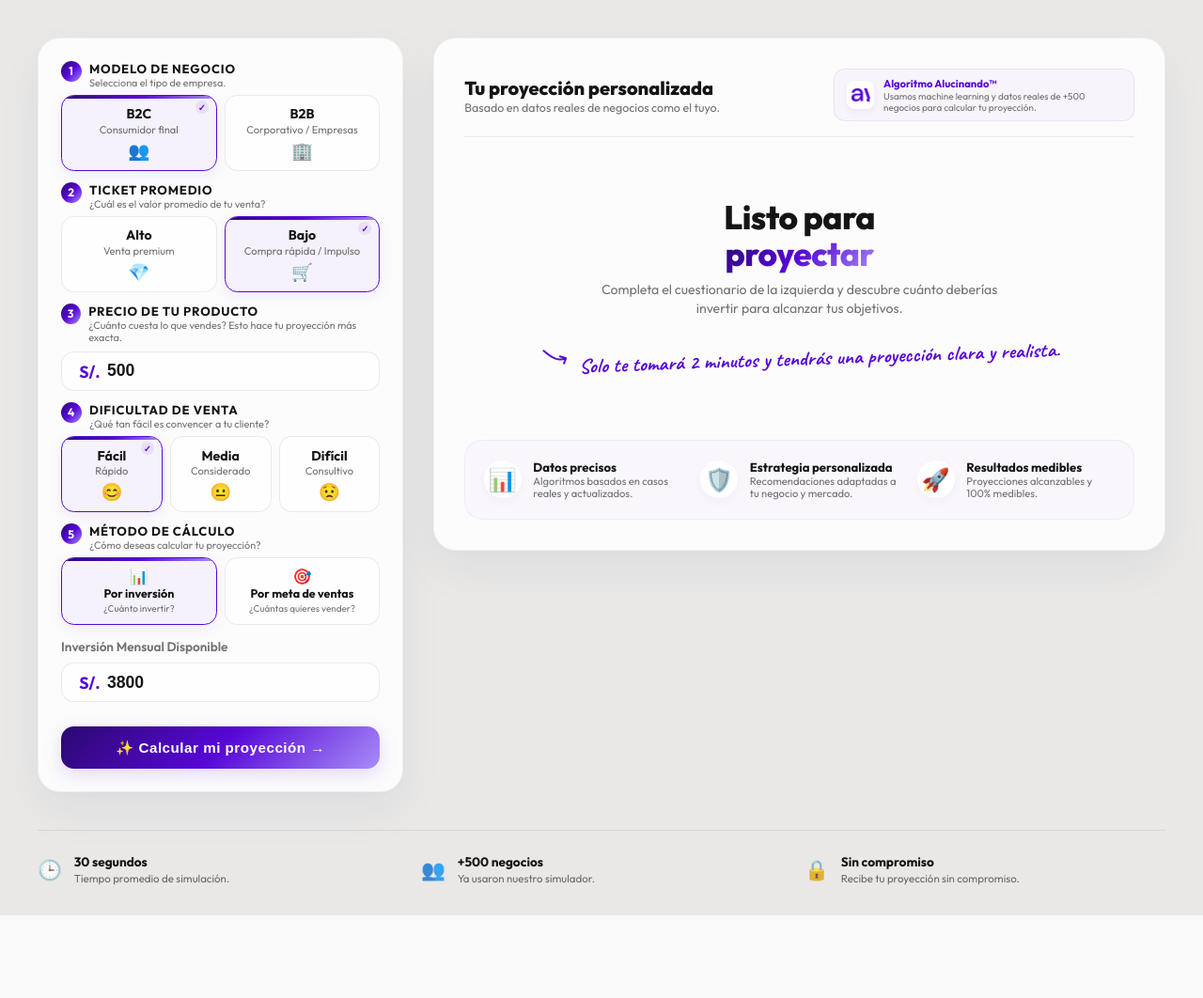
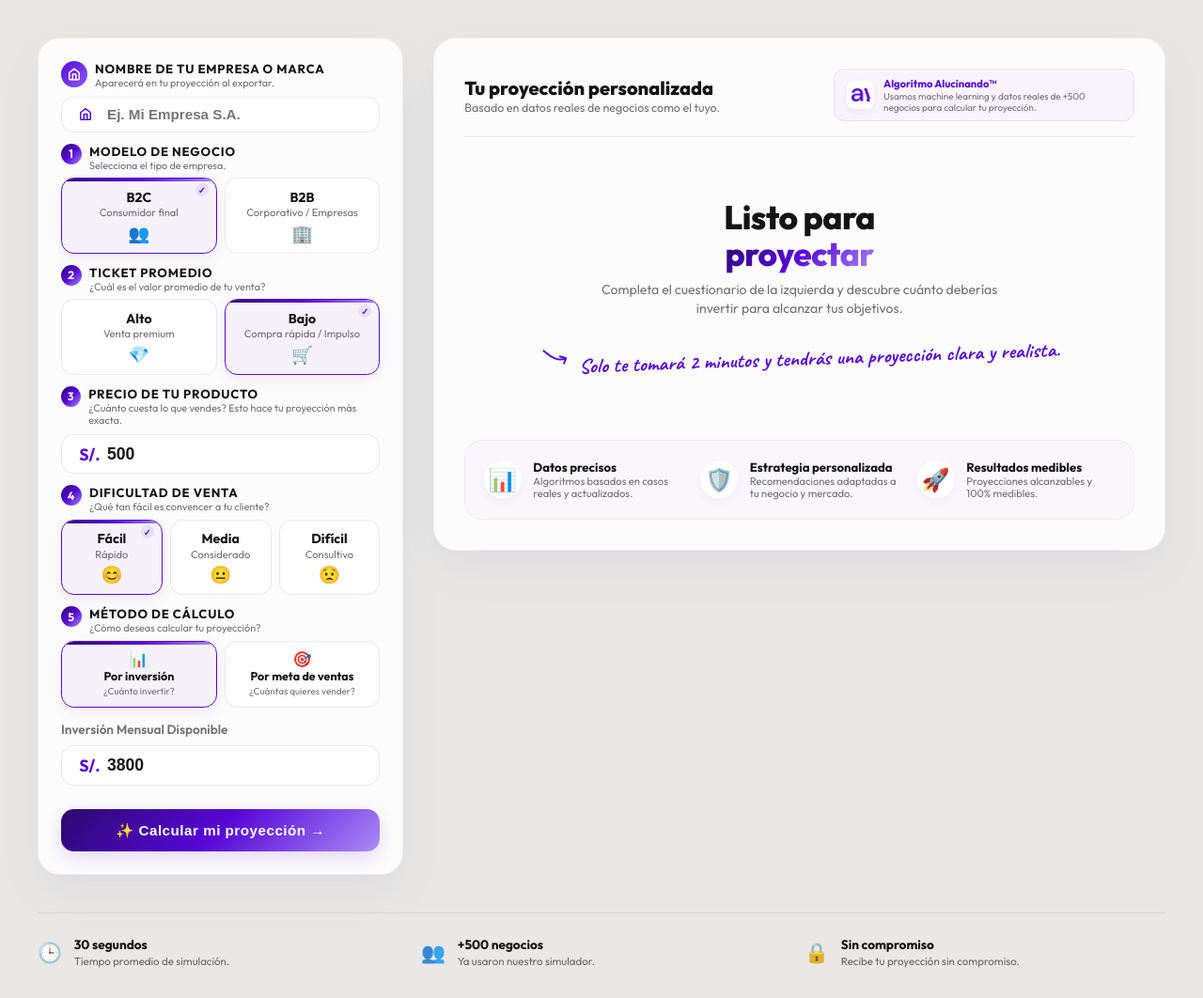
Before and after one commit to Wolf-Negro/Proyecciones-, a Flask app: page / in a window 1280 px wide. Shown: the part 92-1154 px from the top of the page at 94% size. Before the commit the page ends 1066 px from the top, so only its background shows below. Run offline with Flask 3, Linux system fonts and the light colour scheme; some libraries are stand-ins or nearby versions.

Commit message:
Agrega nombre de empresa, fecha/hora en resultados, watermark logo, scroll móvil y ajustes UI
Co-Authored-By: Claude Sonnet 4.6 <noreply@anthropic.com>

```diff
--- a/static/script.js
+++ b/static/script.js
@@ -203,6 +203,18 @@ document.addEventListener('DOMContentLoaded', () => {
         kpiLeads.textContent = `${formatNum(data.leads[0])} - ${formatNum(data.leads[1])}`;
         kpiSales.textContent = `${formatNum(data.sales[0])} - ${formatNum(data.sales[1])}`;
 
+        // Company name + date/time bar
+        const companyName = (payload.company_name || '').trim();
+        const companyEl = document.getElementById('results-company-name');
+        const datetimeEl = document.getElementById('results-datetime');
+        if (companyEl) companyEl.textContent = companyName || 'Sin nombre';
+        if (datetimeEl) {
+          const now = new Date();
+          const dateStr = now.toLocaleDateString('es-PE', { day: '2-digit', month: 'long', year: 'numeric' });
+          const timeStr = now.toLocaleTimeString('es-PE', { hour: '2-digit', minute: '2-digit' });
+          datetimeEl.textContent = `${dateStr} · ${timeStr}`;
+        }
+
         // Render Funnel
         renderFunnel(data);
 
@@ -236,6 +248,13 @@ document.addEventListener('DOMContentLoaded', () => {
         // Transition views
         loaderWrapper.style.display = 'none';
         dashboardContent.style.display = 'flex';
+
+        // Auto-scroll to results on mobile (delayed so content renders first)
+        if (window.innerWidth < 900) {
+          setTimeout(() => {
+            dashboardContent.scrollIntoView({ behavior: 'smooth', block: 'start' });
+          }, 300);
+        }
       } else {
         alert('Ocurrió un error en el cálculo: ' + json.error);
         loaderWrapper.style.display = 'none';
@@ -333,6 +352,23 @@ document.addEventListener('DOMContentLoaded', () => {
             `;
             doc.head.appendChild(fix);
 
+            // Marca de agua: logo centrado con baja opacidad
+            const clonedDash = doc.getElementById('dashboard-content');
+            if (clonedDash) {
+              clonedDash.style.position = 'relative';
+              const wm = doc.createElement('div');
+              wm.style.cssText = [
+                'position:absolute', 'top:50%', 'left:50%',
+                'transform:translate(-50%,-50%)',
+                'opacity:0.10', 'pointer-events:none', 'z-index:9999'
+              ].join(';');
+              const wmImg = doc.createElement('img');
+              wmImg.src = '/static/logo-violet.png';
+              wmImg.style.cssText = 'width:280px;height:auto;display:block;';
+              wm.appendChild(wmImg);
+              clonedDash.appendChild(wm);
+            }
+
             // html2canvas no procesa CSS filter — invertir la imagen manualmente con canvas
             try {
               const originalIcon = document.querySelector('.results-title-icon');
@@ -373,7 +409,11 @@ document.addEventListener('DOMContentLoaded', () => {
 
         // Contenido centrado con margen
         pdf.addImage(imgData, 'PNG', margin, margin, mmW, mmH);
-        pdf.save('proyeccion-alucinando.pdf');
+
+        const companySlug = (document.getElementById('results-company-name')?.textContent || 'proyeccion')
+          .normalize('NFD').replace(/[̀-ͯ]/g, '')
+          .replace(/[^a-z0-9]+/gi, '-').toLowerCase().replace(/^-|-$/g, '');
+        pdf.save(`proyeccion-${companySlug || 'alucinando'}.pdf`);
 
       } catch (err) {
         console.error('Export error:', err);
--- a/static/style.css
+++ b/static/style.css
@@ -417,6 +417,47 @@ header {
   display: flex;
   flex-direction: column;
   gap: 1.5rem;
+}
+
+/* Company name step (intro field) */
+.form-step-company .form-step-title .step-icon-company {
+  display: flex;
+  align-items: center;
+  justify-content: center;
+  width: 28px;
+  height: 28px;
+  border-radius: 50%;
+  background: linear-gradient(135deg, #5707D6, #8B5CF6);
+  flex-shrink: 0;
+}
+
+/* Results info bar */
+.results-info-bar {
+  display: flex;
+  align-items: center;
+  justify-content: space-between;
+  gap: 0.6rem;
+  background: rgba(87, 7, 214, 0.07);
+  border: 1px solid rgba(87, 7, 214, 0.18);
+  border-radius: 10px;
+  padding: 0.55rem 1rem;
+  margin-bottom: 0.8rem;
+  flex-wrap: wrap;
+}
+
+.results-info-company,
+.results-info-date {
+  display: flex;
+  align-items: center;
+  gap: 0.4rem;
+  font-size: 0.8rem;
+  font-weight: 600;
+  color: var(--text-muted);
+}
+
+.results-info-company span {
+  color: var(--text-primary);
+  font-weight: 700;
 }
 
 /* 1. Title Row */
--- a/templates/index.html
+++ b/templates/index.html
@@ -42,6 +42,22 @@
             <!-- Left Side: Interactive Quiz/Inputs (Glass Panel) -->
             <section class="glass-panel">
                 <form id="quiz-form">
+
+                    <!-- Company Name (intro field) -->
+                    <div class="form-step form-step-company">
+                        <div class="form-step-title">
+                            <span class="step-icon-company">
+                                <svg width="14" height="14" viewBox="0 0 24 24" fill="none" stroke="#fff" stroke-width="2.5" stroke-linecap="round" stroke-linejoin="round"><path d="M3 9l9-7 9 7v11a2 2 0 0 1-2 2H5a2 2 0 0 1-2-2z"/><polyline points="9 22 9 12 15 12 15 22"/></svg>
+                            </span>
+                            <div><strong>Nombre de tu empresa o marca</strong><p class="form-step-subtitle">Aparecerá en tu proyección al exportar.</p></div>
+                        </div>
+                        <div class="metric-input-wrapper">
+                            <span class="input-prefix">
+                                <svg width="14" height="14" viewBox="0 0 24 24" fill="none" stroke="currentColor" stroke-width="2.5" stroke-linecap="round" stroke-linejoin="round"><path d="M3 9l9-7 9 7v11a2 2 0 0 1-2 2H5a2 2 0 0 1-2-2z"/><polyline points="9 22 9 12 15 12 15 22"/></svg>
+                            </span>
+                            <input type="text" name="company_name" placeholder="Ej. Mi Empresa S.A." maxlength="60" autocomplete="organization" style="font-size:0.95rem;" />
+                        </div>
+                    </div>
 
                     <!-- Question 1: Business Type -->
                     <div class="form-step">
@@ -261,6 +277,18 @@
                         </div>
                     </div>
 
+                    <!-- Company + Date info bar -->
+                    <div class="results-info-bar" id="results-info-bar">
+                        <div class="results-info-company">
+                            <svg width="13" height="13" viewBox="0 0 24 24" fill="none" stroke="currentColor" stroke-width="2.5" stroke-linecap="round" stroke-linejoin="round"><path d="M3 9l9-7 9 7v11a2 2 0 0 1-2 2H5a2 2 0 0 1-2-2z"/><polyline points="9 22 9 12 15 12 15 22"/></svg>
+                            <span id="results-company-name">—</span>
+                        </div>
+                        <div class="results-info-date">
+                            <svg width="13" height="13" viewBox="0 0 24 24" fill="none" stroke="currentColor" stroke-width="2.5" stroke-linecap="round" stroke-linejoin="round"><rect x="3" y="4" width="18" height="18" rx="2" ry="2"/><line x1="16" y1="2" x2="16" y2="6"/><line x1="8" y1="2" x2="8" y2="6"/><line x1="3" y1="10" x2="21" y2="10"/></svg>
+                            <span id="results-datetime">—</span>
+                        </div>
+                    </div>
+
                     <!-- Two Column: Funnel + Sidebar -->
                     <div class="results-two-col">
                         <!-- Left: Funnel Visualization -->
```
